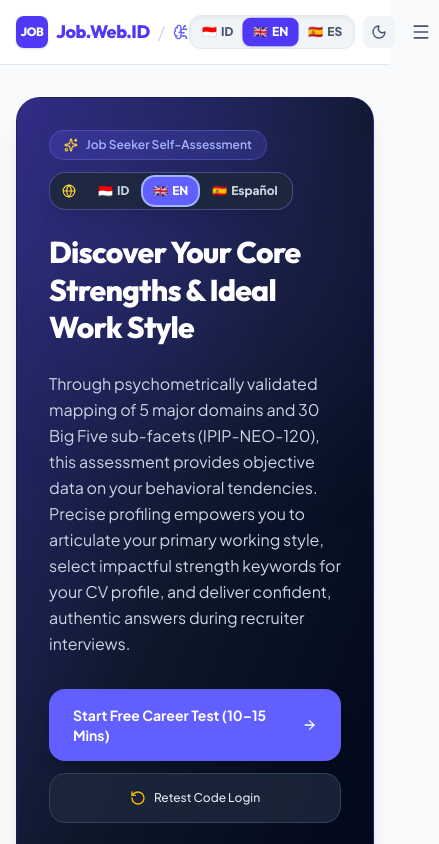
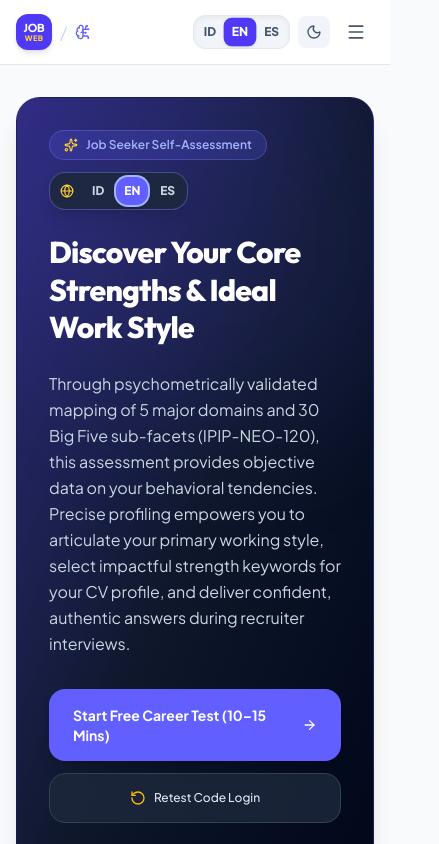
Before and after one commit to tkatkad/personality, a React (Vite) app: page / in a window 390 px wide. Shown: the top 844 px of the page, 439 px wide, since content can reach past the window. Built offline with nearby package versions, Linux system fonts and the light colour scheme.

Commit message:
style: update branding logo and landing page UI
Refactor the Job.Web.ID logo in the header to use a boxed layout and adjust padding/visibility for the language switcher on the landing page for better responsiveness.

```diff
--- a/src/components/Header.tsx
+++ b/src/components/Header.tsx
@@ -25,19 +25,19 @@ export const Header: React.FC = () => {
   return (
     <header className="sticky top-0 z-40 w-full border-b border-slate-200 dark:border-slate-800 bg-white/90 dark:bg-slate-950/90 backdrop-blur-md transition-colors duration-200">
       <div className="max-w-6xl mx-auto px-4 sm:px-6 h-16 flex items-center justify-between">
-        {/* Zone 1: Co-branded Logo Lockup with Job.Web.ID */}
+        {/* Zone 1: Co-branded Boxed Logo Lockup */}
         <div className="flex items-center gap-2 sm:gap-3">
           <a
             href="https://job.web.id"
             target="_blank"
             rel="noopener noreferrer"
-            className="flex items-center gap-2 font-display font-extrabold text-lg sm:text-xl text-indigo-600 dark:text-indigo-400 tracking-tight hover:opacity-90 transition-opacity"
+            className="flex items-center hover:opacity-90 transition-opacity"
             title="Job.Web.ID - Portal Kerja Indonesia"
           >
-            <div className="w-8 h-8 rounded-lg bg-indigo-600 dark:bg-indigo-500 text-white flex items-center justify-center shadow-sm font-black text-xs">
-              JOB
+            <div className="w-9 h-9 rounded-xl bg-indigo-600 dark:bg-indigo-500 text-white flex flex-col items-center justify-center shadow-md font-black leading-none shrink-0">
+              <span className="text-[11px] font-black tracking-tight leading-none">JOB</span>
+              <span className="text-[7.5px] font-extrabold tracking-wider text-amber-300 leading-none mt-0.5">WEB</span>
             </div>
-            <span>Job.Web.ID</span>
           </a>
           <span className="text-slate-300 dark:text-slate-700 font-light text-lg">/</span>
           <Link
@@ -75,7 +75,7 @@ export const Header: React.FC = () => {
           <div className="flex items-center p-0.5 rounded-xl bg-slate-100 dark:bg-slate-800 border border-slate-200 dark:border-slate-700 shadow-inner">
             <button
               onClick={() => setLanguage('id')}
-              className={`flex items-center gap-1 px-2.5 py-1.5 text-xs font-extrabold rounded-lg transition-all ${
+              className={`flex items-center gap-1 px-2 sm:px-2.5 py-1.5 text-xs font-extrabold rounded-lg transition-all ${
                 language === 'id'
                   ? 'bg-indigo-600 text-white shadow-sm scale-[1.02]'
                   : 'text-slate-600 dark:text-slate-400 hover:text-slate-900 dark:hover:text-white'
@@ -83,12 +83,12 @@ export const Header: React.FC = () => {
               title="Bahasa Indonesia"
               aria-label="Bahasa Indonesia"
             >
-              <span>🇮🇩</span>
+              <span className="hidden sm:inline">🇮🇩</span>
               <span>ID</span>
             </button>
             <button
               onClick={() => setLanguage('en')}
-              className={`flex items-center gap-1 px-2.5 py-1.5 text-xs font-extrabold rounded-lg transition-all ${
+              className={`flex items-center gap-1 px-2 sm:px-2.5 py-1.5 text-xs font-extrabold rounded-lg transition-all ${
                 language === 'en'
                   ? 'bg-indigo-600 text-white shadow-sm scale-[1.02]'
                   : 'text-slate-600 dark:text-slate-400 hover:text-slate-900 dark:hover:text-white'
@@ -96,12 +96,12 @@ export const Header: React.FC = () => {
               title="English Language"
               aria-label="English Language"
             >
-              <span>🇬🇧</span>
+              <span className="hidden sm:inline">🇬🇧</span>
               <span>EN</span>
             </button>
             <button
               onClick={() => setLanguage('es')}
-              className={`flex items-center gap-1 px-2.5 py-1.5 text-xs font-extrabold rounded-lg transition-all ${
+              className={`flex items-center gap-1 px-2 sm:px-2.5 py-1.5 text-xs font-extrabold rounded-lg transition-all ${
                 language === 'es'
                   ? 'bg-indigo-600 text-white shadow-sm scale-[1.02]'
                   : 'text-slate-600 dark:text-slate-400 hover:text-slate-900 dark:hover:text-white'
@@ -109,7 +109,7 @@ export const Header: React.FC = () => {
               title="Idioma Español"
               aria-label="Idioma Español"
             >
-              <span>🇪🇸</span>
+              <span className="hidden sm:inline">🇪🇸</span>
               <span>ES</span>
             </button>
           </div>
@@ -146,11 +146,11 @@ export const Header: React.FC = () => {
       {/* Mobile Menu Dropdown with distinct background color */}
       {mobileMenuOpen && (
         <div className="lg:hidden border-b-2 border-indigo-500/60 bg-slate-900 text-slate-100 px-4 py-4 space-y-3.5 shadow-2xl animate-in slide-in-from-top-2 duration-200">
-          {/* Prominent Language Selector Card for Mobile */}
-          <div className="p-3 rounded-2xl bg-slate-800/90 border border-slate-700/80 space-y-2">
-            <div className="text-xs font-bold text-slate-300 flex items-center justify-between">
-              <span>{language === 'es' ? 'Seleccionar idioma:' : language === 'en' ? 'Select Language:' : 'Pilih Bahasa:'}</span>
-              <Globe className="w-4 h-4 text-amber-300" />
+          {/* Streamlined Language Selector for Mobile Menu */}
+          <div className="p-2.5 rounded-2xl bg-slate-800/90 border border-slate-700/80 space-y-2">
+            <div className="text-[11px] font-bold text-slate-300 flex items-center justify-between px-1">
+              <span>{language === 'es' ? 'Idioma' : language === 'en' ? 'Language' : 'Bahasa'}</span>
+              <Globe className="w-3.5 h-3.5 text-amber-300" />
             </div>
             <div className="grid grid-cols-3 gap-1.5">
               <button
@@ -158,42 +158,39 @@ export const Header: React.FC = () => {
                   setLanguage('id');
                   setMobileMenuOpen(false);
                 }}
-                className={`py-2 px-2 rounded-xl text-xs font-bold flex items-center justify-center gap-1.5 border transition-all ${
+                className={`py-2 px-2 rounded-xl text-xs font-black flex items-center justify-center transition-all ${
                   language === 'id'
-                    ? 'bg-indigo-600 text-white border-indigo-500 shadow-md ring-2 ring-indigo-400'
-                    : 'bg-slate-800 text-slate-300 border-slate-700 hover:bg-slate-700'
+                    ? 'bg-indigo-600 text-white shadow-md ring-1 ring-indigo-400'
+                    : 'bg-slate-800 text-slate-300 hover:bg-slate-700 border border-slate-700'
                 }`}
               >
-                <span>🇮🇩</span>
-                <span>ID</span>
+                ID
               </button>
               <button
                 onClick={() => {
                   setLanguage('en');
                   setMobileMenuOpen(false);
                 }}
-                className={`py-2 px-2 rounded-xl text-xs font-bold flex items-center justify-center gap-1.5 border transition-all ${
+                className={`py-2 px-2 rounded-xl text-xs font-black flex items-center justify-center transition-all ${
                   language === 'en'
-                    ? 'bg-indigo-600 text-white border-indigo-500 shadow-md ring-2 ring-indigo-400'
-                    : 'bg-slate-800 text-slate-300 border-slate-700 hover:bg-slate-700'
+                    ? 'bg-indigo-600 text-white shadow-md ring-1 ring-indigo-400'
+                    : 'bg-slate-800 text-slate-300 hover:bg-slate-700 border border-slate-700'
                 }`}
               >
-                <span>🇬🇧</span>
-                <span>EN</span>
+                EN
               </button>
               <button
                 onClick={() => {
                   setLanguage('es');
                   setMobileMenuOpen(false);
                 }}
-                className={`py-2 px-2 rounded-xl text-xs font-bold flex items-center justify-center gap-1.5 border transition-all ${
+                className={`py-2 px-2 rounded-xl text-xs font-black flex items-center justify-center transition-all ${
                   language === 'es'
-                    ? 'bg-indigo-600 text-white border-indigo-500 shadow-md ring-2 ring-indigo-400'
-                    : 'bg-slate-800 text-slate-300 border-slate-700 hover:bg-slate-700'
+                    ? 'bg-indigo-600 text-white shadow-md ring-1 ring-indigo-400'
+                    : 'bg-slate-800 text-slate-300 hover:bg-slate-700 border border-slate-700'
                 }`}
               >
-                <span>🇪🇸</span>
-                <span>ES</span>
+                ES
               </button>
             </div>
           </div>
@@ -203,15 +200,21 @@ export const Header: React.FC = () => {
             href="https://job.web.id"
             target="_blank"
             rel="noopener noreferrer"
-            className="flex items-center justify-between py-2.5 px-3.5 rounded-xl bg-slate-800/80 hover:bg-slate-800 border border-slate-700 font-bold text-sm text-indigo-300"
+            className="flex items-center justify-between py-2.5 px-3.5 rounded-xl bg-slate-800/80 hover:bg-slate-800 border border-slate-700 font-bold text-sm text-slate-100 transition-colors"
           >
-            <span>
-              {language === 'es'
-                ? '🌐 Job.Web.ID (Portal Principal)'
-                : language === 'en'
-                ? '🌐 Job.Web.ID (Main Portal)'
-                : '🌐 Job.Web.ID (Portal Kerja Utama)'}
-            </span>
+            <div className="flex items-center gap-2.5">
+              <div className="w-7 h-7 rounded-lg bg-indigo-600 text-white flex flex-col items-center justify-center font-black leading-none shrink-0 shadow-sm">
+                <span className="text-[8.5px] font-black tracking-tight leading-none">JOB</span>
+                <span className="text-[6px] font-extrabold tracking-wider text-amber-300 leading-none mt-0.5">WEB</span>
+              </div>
+              <span className="text-xs font-bold text-slate-200">
+                {language === 'es'
+                  ? 'Portal Principal Job.Web.ID'
+                  : language === 'en'
+                  ? 'Job.Web.ID Main Portal'
+                  : 'Portal Kerja Utama Job.Web.ID'}
+              </span>
+            </div>
             <ExternalLink className="w-4 h-4 text-indigo-400" />
           </a>
 
--- a/src/pages/LandingPage.tsx
+++ b/src/pages/LandingPage.tsx
@@ -184,7 +184,7 @@ export const LandingPage: React.FC = () => {
 
             {/* Standing Out Hero Language Switcher */}
             <div className="inline-flex flex-wrap items-center p-1 rounded-2xl bg-slate-800/90 border border-indigo-400/40 shadow-lg backdrop-blur-md gap-1">
-              <span className="text-[11px] font-bold text-indigo-200 px-2 flex items-center gap-1">
+              <span className="text-[11px] font-bold text-indigo-200 px-1.5 sm:px-2 flex items-center gap-1">
                 <Globe className="w-3.5 h-3.5 text-amber-300" />
                 <span className="hidden sm:inline">
                   {language === 'es' ? 'Idioma:' : language === 'en' ? 'Language:' : 'Bahasa:'}
@@ -192,36 +192,37 @@ export const LandingPage: React.FC = () => {
               </span>
               <button
                 onClick={() => setLanguage('id')}
-                className={`px-2.5 py-1.5 rounded-xl text-xs font-extrabold transition-all flex items-center gap-1 ${
+                className={`px-2 sm:px-2.5 py-1.5 rounded-xl text-xs font-extrabold transition-all flex items-center gap-1 ${
                   language === 'id'
                     ? 'bg-indigo-500 text-white shadow-md ring-2 ring-indigo-300'
                     : 'text-slate-300 hover:text-white hover:bg-slate-700/60'
                 }`}
               >
-                <span>🇮🇩</span>
+                <span className="hidden sm:inline">🇮🇩</span>
                 <span>ID</span>
               </button>
               <button
                 onClick={() => setLanguage('en')}
-                className={`px-2.5 py-1.5 rounded-xl text-xs font-extrabold transition-all flex items-center gap-1 ${
+                className={`px-2 sm:px-2.5 py-1.5 rounded-xl text-xs font-extrabold transition-all flex items-center gap-1 ${
                   language === 'en'
                     ? 'bg-indigo-500 text-white shadow-md ring-2 ring-indigo-300'
                     : 'text-slate-300 hover:text-white hover:bg-slate-700/60'
                 }`}
               >
-                <span>🇬🇧</span>
+                <span className="hidden sm:inline">🇬🇧</span>
                 <span>EN</span>
               </button>
               <button
                 onClick={() => setLanguage('es')}
-                className={`px-2.5 py-1.5 rounded-xl text-xs font-extrabold transition-all flex items-center gap-1 ${
+                className={`px-2 sm:px-2.5 py-1.5 rounded-xl text-xs font-extrabold transition-all flex items-center gap-1 ${
                   language === 'es'
                     ? 'bg-indigo-500 text-white shadow-md ring-2 ring-indigo-300'
                     : 'text-slate-300 hover:text-white hover:bg-slate-700/60'
                 }`}
               >
-                <span>🇪🇸</span>
-                <span>Español</span>
+                <span className="hidden sm:inline">🇪🇸</span>
+                <span className="sm:hidden">ES</span>
+                <span className="hidden sm:inline">Español</span>
               </button>
             </div>
           </div>
```
